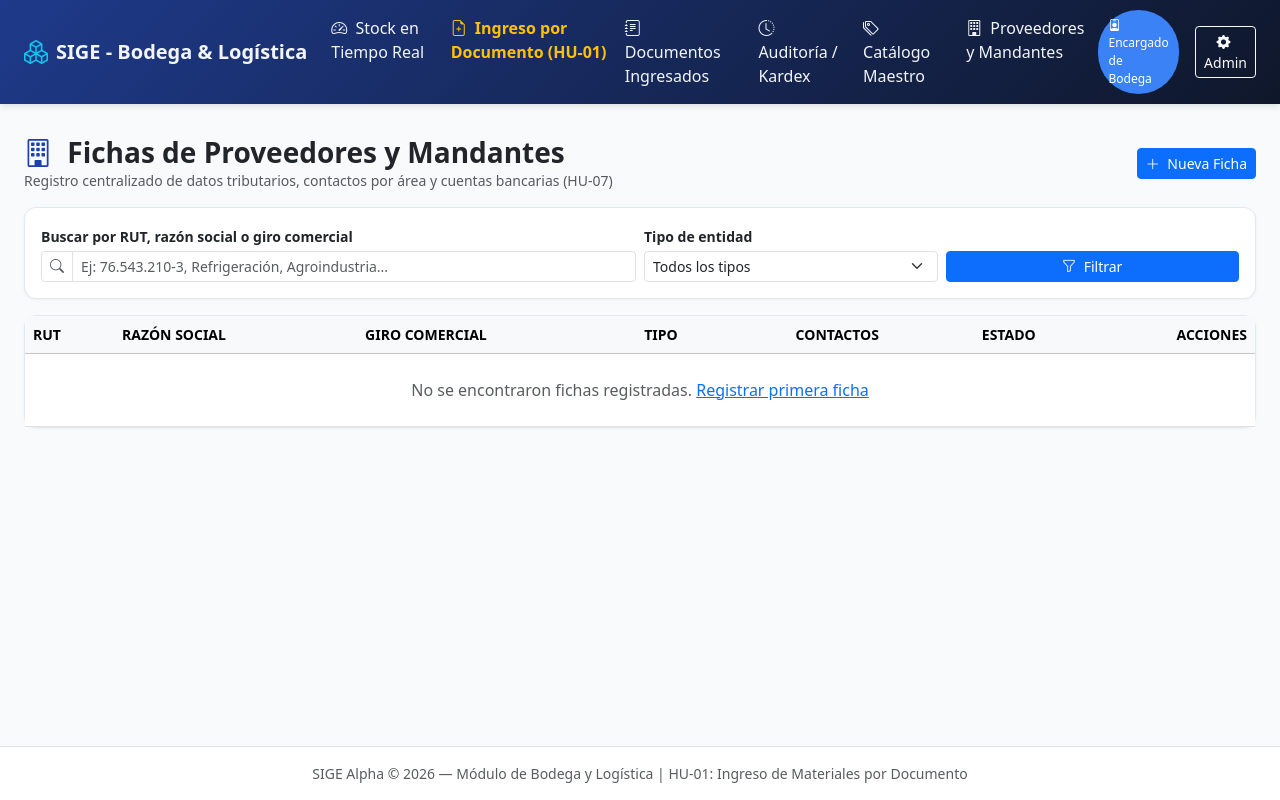
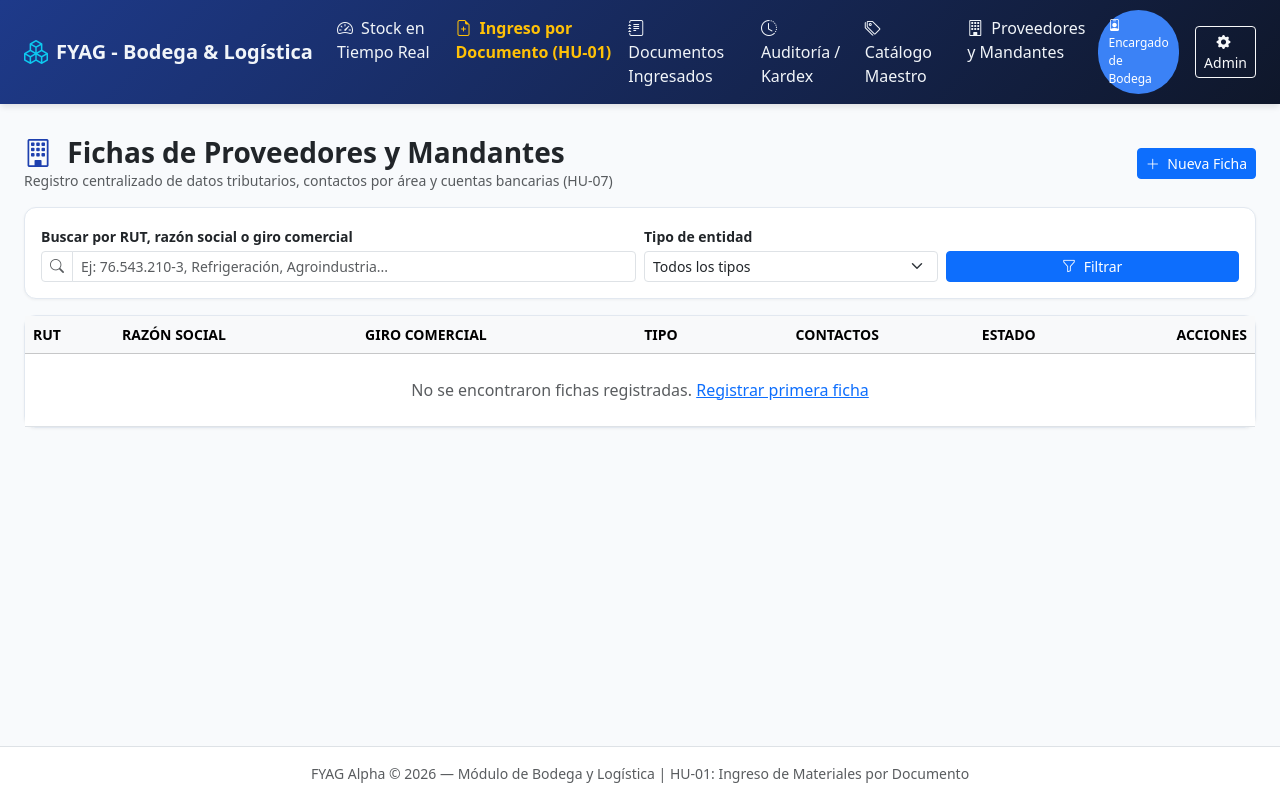
Before and after one commit to camipmoralesz-cmyk/EVS3-proyecto--alpha, a Django app: page /entidades/ in a window 1280 px wide. Run offline with Django 5.2, Linux system fonts and the light colour scheme; data that the repository does not hold is empty.

Commit message:
cambio detalles

```diff
--- a/templates/base.html
+++ b/templates/base.html
@@ -53,7 +53,7 @@
         <div class="container-fluid px-4">
             <a class="navbar-brand fw-bold d-flex align-items-center gap-2" href="{% url 'inventario_stock' %}">
                 <i class="bi bi-boxes text-info fs-4"></i>
-                <span>SIGE - Bodega & Logística</span>
+                <span>FYAG - Bodega & Logística</span>
             </a>
             <button class="navbar-toggler text-white border-light" type="button" data-bs-toggle="collapse" data-bs-target="#navMain">
                 <i class="bi bi-list"></i>
@@ -124,7 +124,7 @@
     <!-- Footer -->
     <footer class="bg-white border-top py-3 mt-auto text-center text-muted small">
         <div class="container-fluid">
-            <span>SIGE Alpha &copy; 2026 — Módulo de Bodega y Logística | HU-01: Ingreso de Materiales por Documento</span>
+            <span>FYAG Alpha &copy; 2026 — Módulo de Bodega y Logística | HU-01: Ingreso de Materiales por Documento</span>
         </div>
     </footer>
 
```
